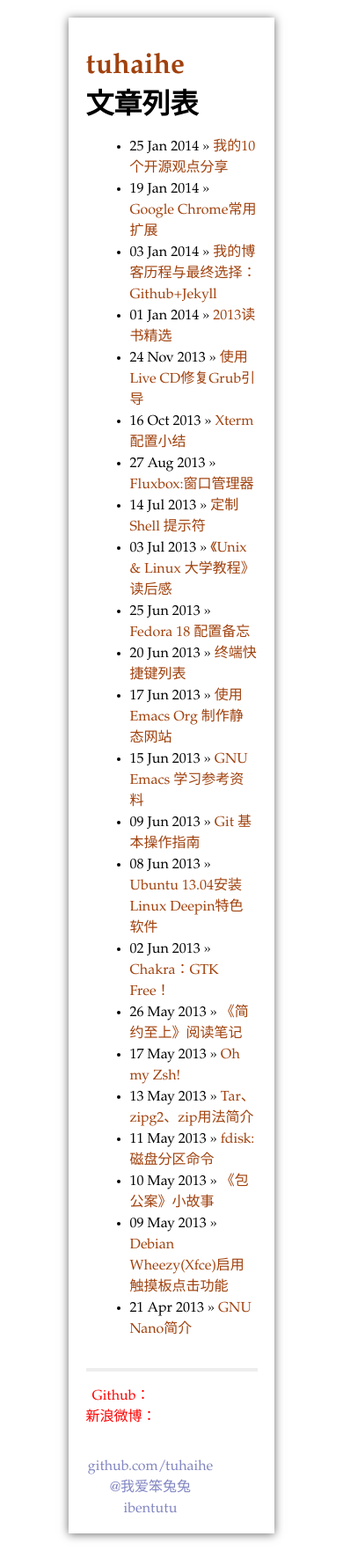
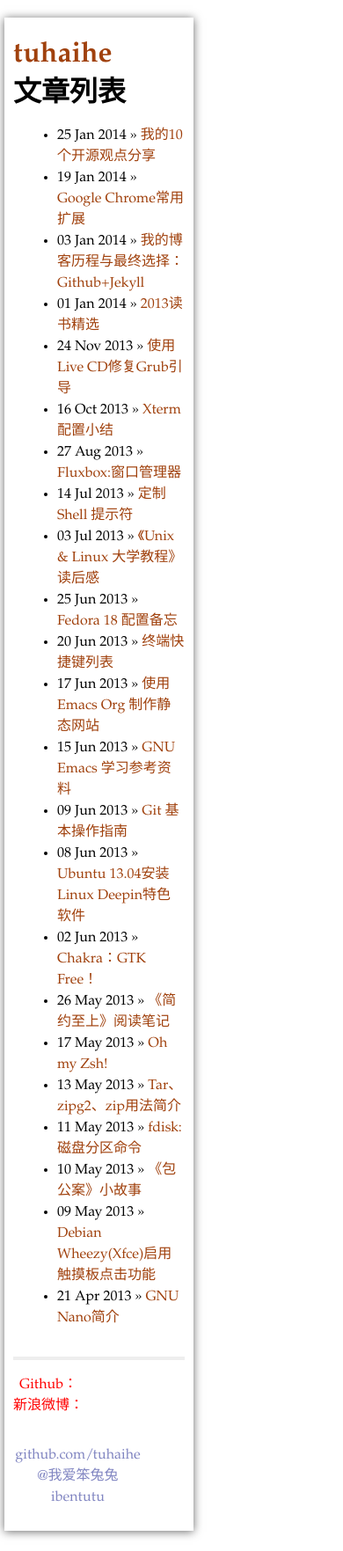
Before and after one commit to tuhaihe/tuhaihe.github.io, a Jekyll site: the page built from index.html, in a window 390 px wide. Shown: the whole page at 88% size. Built offline with Jekyll 4.4.1, drawn with Linux system fonts in a browser that asks for light colours; Markdown is read by kramdown in place of the engine named in the settings.

Commit message:
add mobile support

```diff
--- a/css/main.css
+++ b/css/main.css
@@ -133,3 +133,11 @@
     color: #fff;
     text-shadow: none;
 }
+
+@media (max-width: 979px) {
+  body {
+  padding: 10px;
+  margin-left: 5px;
+  margin-right: 5px;
+  }
+}
```
